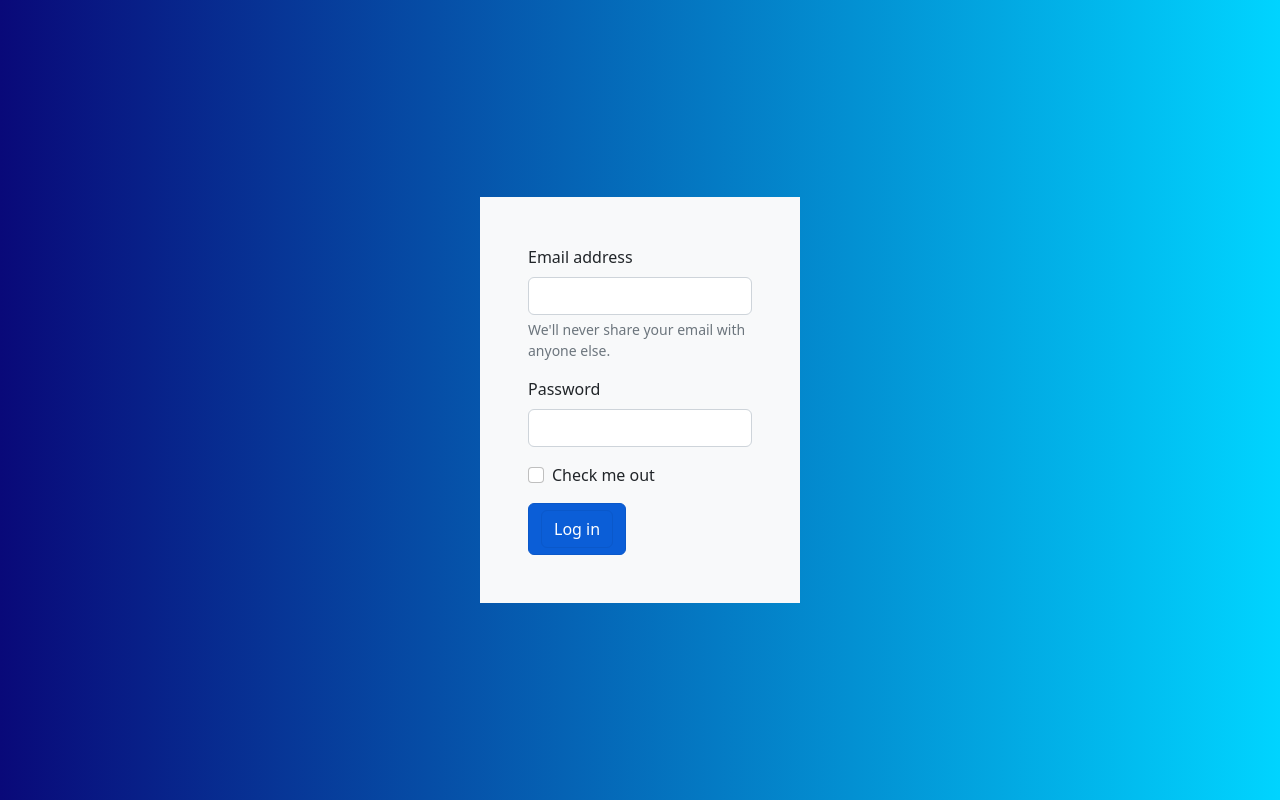
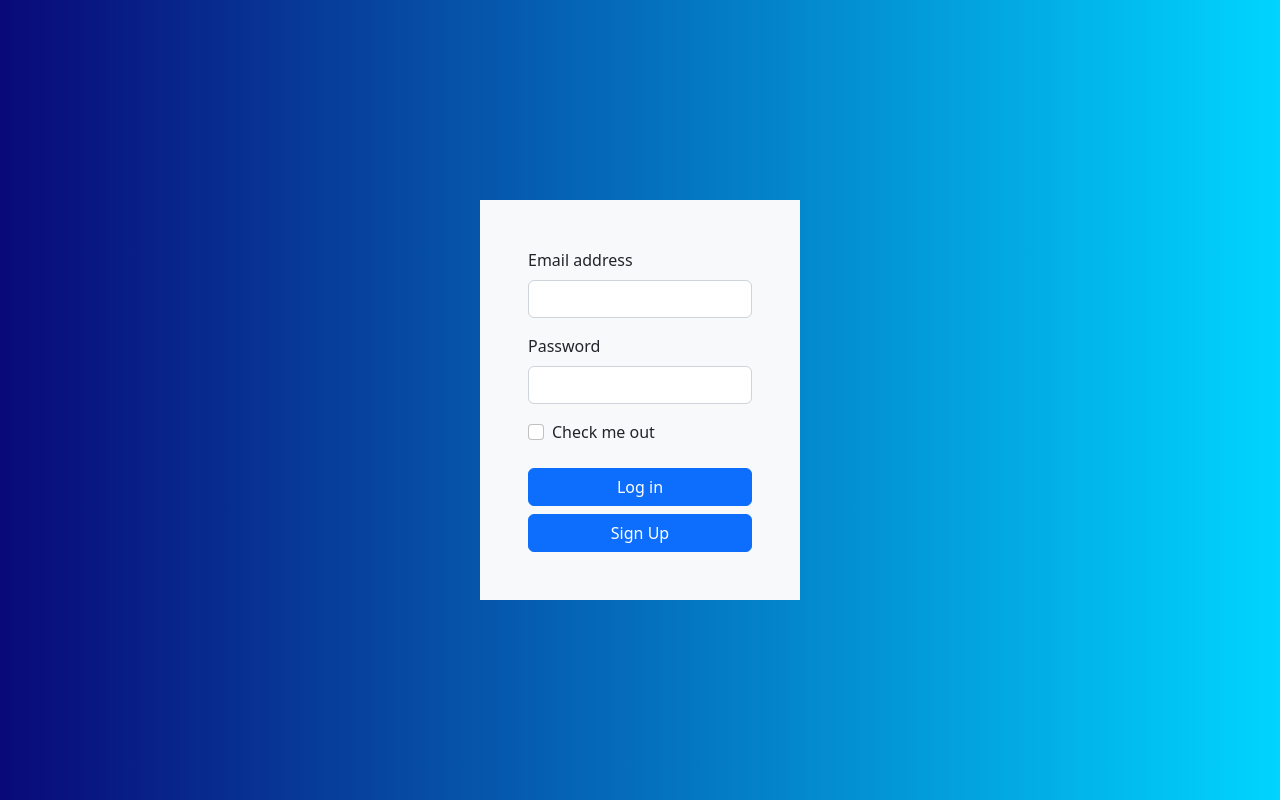
Before and after one commit to YNS2121/Database-Project, a PHP site: page /login.php in a window 1280 px wide. Run offline with PHP 8.4, Linux system fonts and the light colour scheme.

Commit message:
signup buton eklendi

```diff
--- a/login.php
+++ b/login.php
@@ -29,7 +29,6 @@
             <div class="mb-3">
                 <label for="exampleInputEmail1" class="form-label">Email address</label>
                 <input type="email" class="form-control" id="exampleInputEmail1" aria-describedby="emailHelp">
-                <div id="emailHelp" class="form-text">We'll never share your email with anyone else.</div>
             </div>
             <div class="mb-3">
                 <label for="exampleInputPassword1" class="form-label">Password</label>
@@ -39,12 +38,15 @@
                 <input type="checkbox" class="form-check-input" id="exampleCheck1">
                 <label class="form-check-label" for="exampleCheck1">Check me out</label>
             </div>
-            <button type="submit" class="btn btn-primary"><a href="index.php" class="btn btn-primary stretched-link"> Log in</a></button>
+            <div class="d-grid gap-2 mt-4">
+                <a href="index.php" class="btn btn-primary">Log in</a>
+                <a href="signup.php" class="btn btn-primary"">Sign Up</a>
+            </div>
         </form>
     </div>
 
     <!-- Javascript ekledik-->
-    <script src="js/bootstrap.min.js" async defer></script>
+    <script src=" js/bootstrap.min.js" async defer></script>
 </body>
 
 </html>
```
